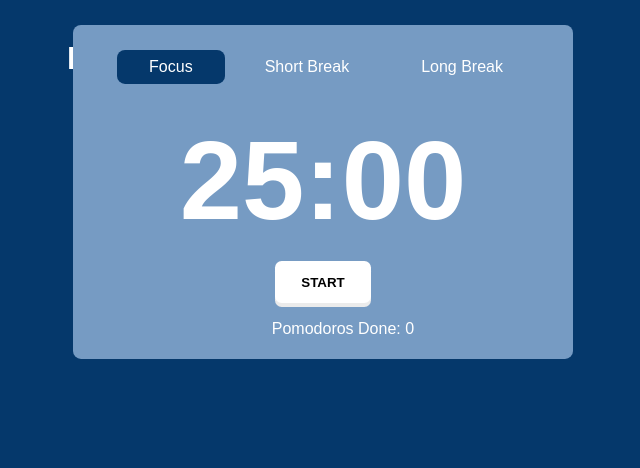
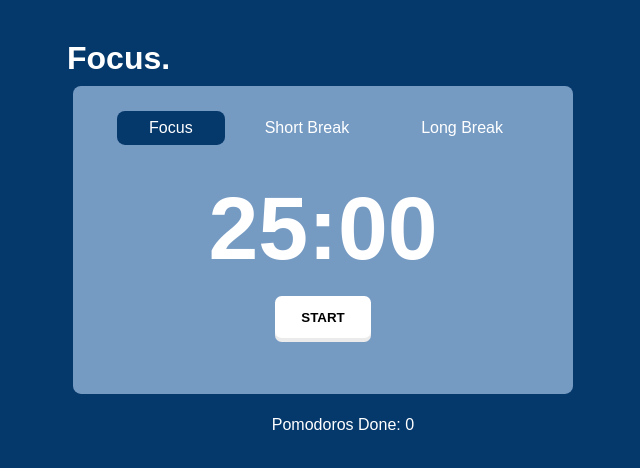
Before and after one commit to vineetc17/pomodoro, a plain HTML site: page index.html in a window 1280 px wide. Shown: the whole page, without its empty margins (317-957 px from the left). Drawn offline with Linux system fonts and the light colour scheme.

Commit message:
Update styles.css

```diff
--- a/styles.css
+++ b/styles.css
@@ -1,39 +1,43 @@
-*{
+* {
     padding: 0;
     margin: 0;
     box-sizing: border-box;
-    font-family: "Poppins",sans-serif;
+    font-family: "Poppins", sans-serif;
 }
 
-#head1{
+#head1 {
     color: #FFFFFF;
-    position: absolute;
-    left: 30%;
-    top: 5%;
+    position: fixed;
+    left: 30vw;
+    top: 5vh;
 }
 
-body{
+body {
     background-color: #05386B;
+    min-height: 100vh; /* Ensure body covers the full height of the viewport */
+    display: flex;
+    justify-content: center; /* Center the content horizontally */
+    align-items: flex-start; /* Align items to the top */
 }
 
-.container{
+.container {
     background-color: #769bc3;
-    width: min(90%,500px);
-    position: absolute;
+    width: min(90%, 500px);
+    position: fixed;
+    top: 30vh;
+    left: 50vw;
     transform: translate(-50%, -50%);
-    margin-top: 15%;
-    left: 50%;
     padding: 3.5em 2em;
     border-radius: 0.5em;
 }
 
-button{
+button {
     border: none;
     outline: none;
     cursor: pointer;
 }
 
-.section-container{
+.section-container {
     margin-top: -7%;
     margin-left: 1.4%;
     display: flex;
@@ -41,7 +45,7 @@ button{
     justify-content: center;
 }
 
-.btn{
+.btn {
     padding: 0.5em 2em;
     border-radius: 0.5em;
     font-size: 1em;
@@ -50,67 +54,80 @@ button{
     color: #FFFFFF;
 }
 
-.btn-focus{
+.btn-focus {
     background-color: #05386B;
 }
 
-.time-btn-container{
+.time-btn-container {
     display: flex;
     flex-direction: column;
     margin-top: 2em;
 }
 
-#time{
+#time {
     text-align: center;
     color: #FFFFFF;
-    font-size: 7em;
+    font-size: 7vw;
     font-weight: 600;
 }
 
-.btn-container{
+.btn-container {
     display: flex;
     gap: 1em;
     margin-top: 1em;
     justify-content: center;
 }
 
-#btn-start, #btn-pause{
+#btn-start,
+#btn-pause {
     padding: 1em 2em;
     border-radius: 0.5em;
     background-color: #FFFFFF;
     box-shadow: 0 4px 0 0 #EBEBEB;
 }
 
-#btn-start:hover, #btn-pause:hover{
-        background-color: #c2d8ed;
+#btn-start:hover,
+#btn-pause:hover {
+    background-color: #c2d8ed;
 }
 
-#btn-start:active, #btn-pause:active{
+#btn-start:active,
+#btn-pause:active {
     background-color: #c2d8ed;
     box-shadow: 0 5px #666;
     transform: translateY(4px);
 }
 
-
-#btn-reset,#btn-forward{
+#btn-reset,
+#btn-forward {
     background: transparent;
     color: #FFFFFF;
     font-size: 1.25em;
 }
 
-.hide{
+.hide {
     display: none;
 }
 
-.show{
+.show {
     display: block;
 }
 
-#pomos{
+#pomos {
+    position: fixed;
     background: transparent;
     font-size: 1em;
     color: #FFFFFF;
-    position: absolute;
-    margin-top:25%;
-    left:46%;
+    top: 52vh;
+    left: 46vw  ;
 }
+
+@media screen and (max-width: 768px) {
+    #head1 {
+        left: 10vw;
+    }
+
+    .container {
+        width: 90%;
+    }
+}
```
